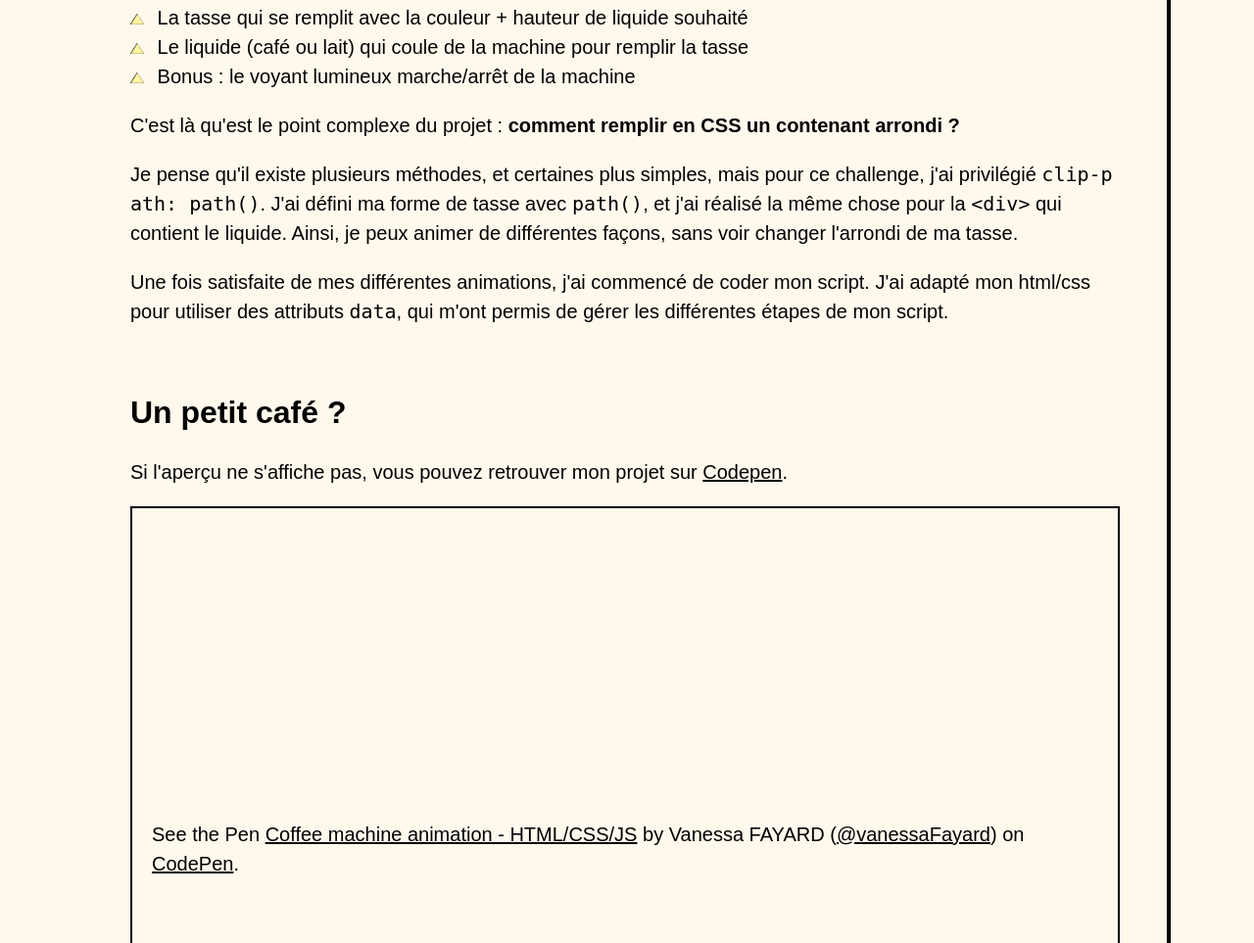
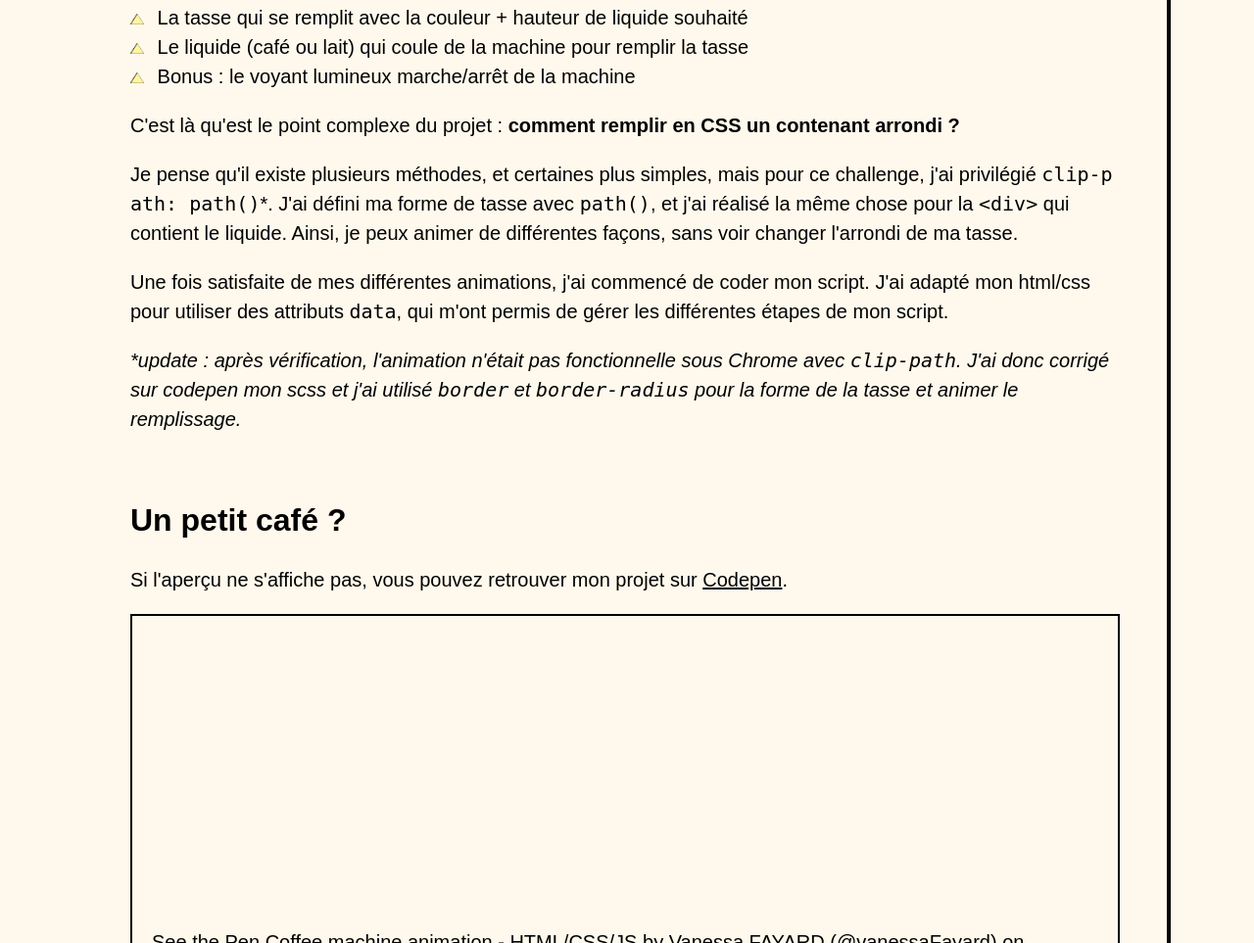
Before and after one commit to vanessaFayard/vanessaFayard.github.io, an Eleventy site: page content/blog/Projet-creer-une-machine-a-cafe-virtuelle/Projet-creer-une-machine-a-cafe-virtuelle.md in a window 1280 px wide. Shown: the part 4039-5002 px from the top of the page at 98% size. Built offline with nearby package versions, Linux system fonts and the light colour scheme; Eleventy itself is replaced by a stand-in of ours; files that its build step writes are made by us from their sources; a script that the page names is missing; files whose address does not match are found by name.

Commit message:
Update last article

```diff
--- a/content/blog/Projet-creer-une-machine-a-cafe-virtuelle/Projet-creer-une-machine-a-cafe-virtuelle.md
+++ b/content/blog/Projet-creer-une-machine-a-cafe-virtuelle/Projet-creer-une-machine-a-cafe-virtuelle.md
@@ -113,10 +113,12 @@ Quand j'ai finalisé le plus gros de l'interface, j'ai pu démarrer les animatio
 
 C'est là qu'est le point complexe du projet : **comment remplir en CSS un contenant arrondi ?**
 
-Je pense qu'il existe plusieurs méthodes, et certaines plus simples, mais pour ce challenge, j'ai privilégié `clip-path: path()`. J'ai défini ma forme de tasse avec `path()`, et j'ai réalisé la même chose pour la `<div>` qui contient le liquide.
+Je pense qu'il existe plusieurs méthodes, et certaines plus simples, mais pour ce challenge, j'ai privilégié `clip-path: path()`*. J'ai défini ma forme de tasse avec `path()`, et j'ai réalisé la même chose pour la `<div>` qui contient le liquide.
 Ainsi, je peux animer de différentes façons, sans voir changer l'arrondi de ma tasse.
 
 Une fois satisfaite de mes différentes animations, j'ai commencé de coder mon script. J'ai adapté mon html/css pour utiliser des attributs `data`, qui m'ont permis de gérer les différentes étapes de mon script.
+
+_*update : après vérification, l'animation n'était pas fonctionnelle sous Chrome avec `clip-path`. J'ai donc corrigé sur codepen mon scss et j'ai utilisé `border` et `border-radius` pour la forme de la tasse et animer le remplissage._
 
 </br>
 
```
